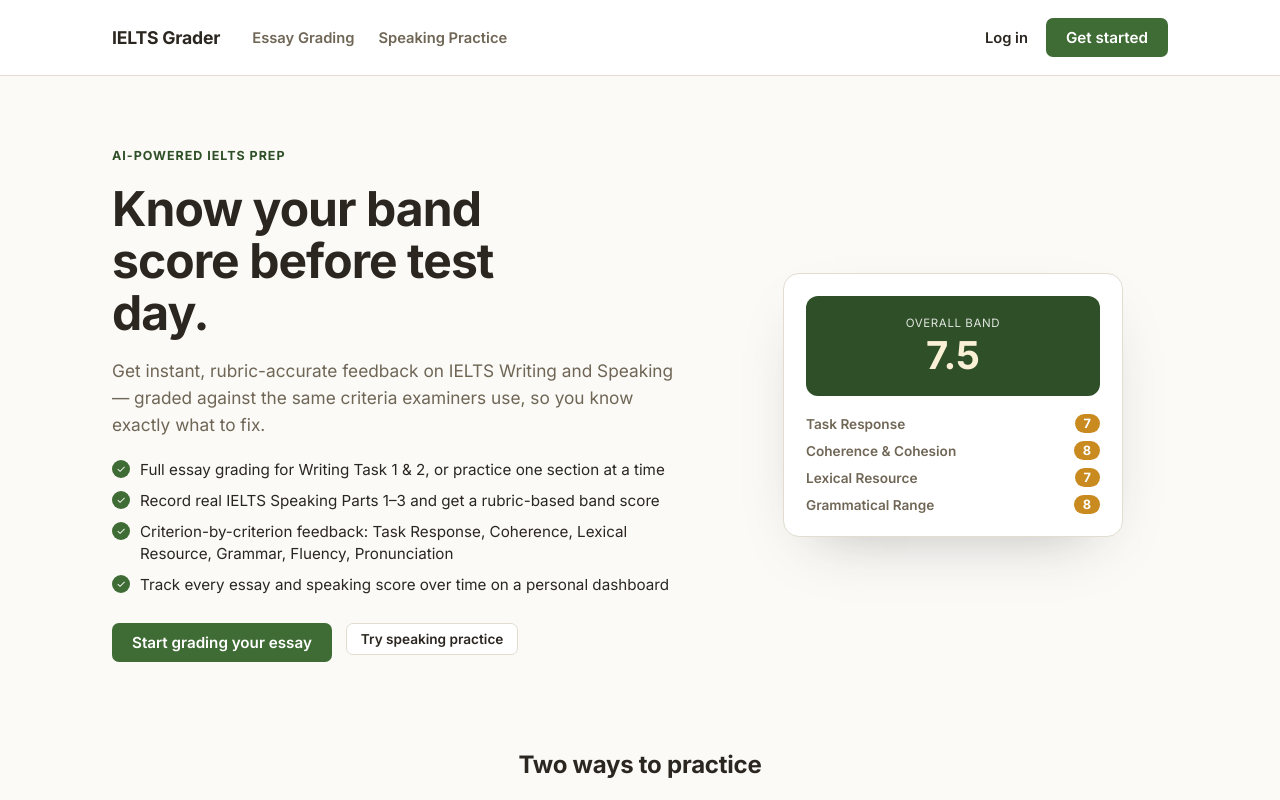
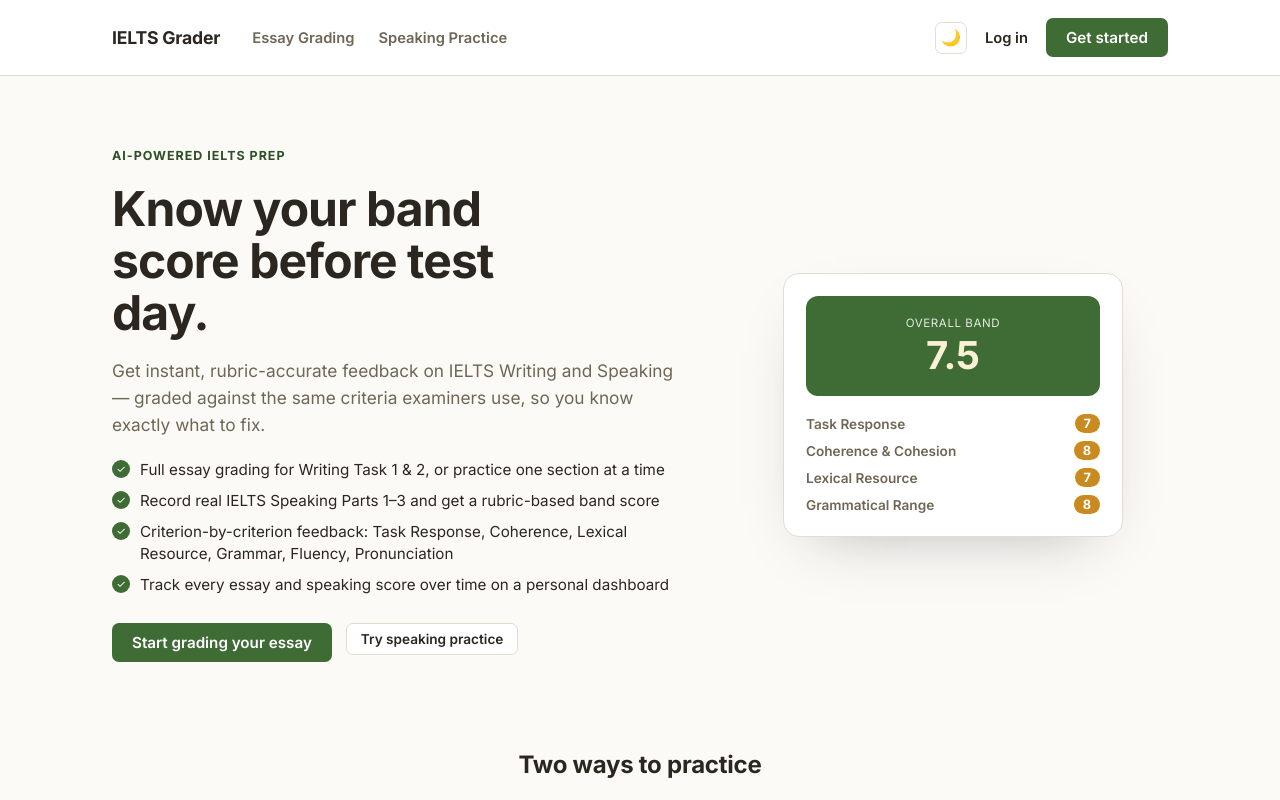
Before and after one commit to OkibeAbang/IELTS_Grader, a React (Create React App) app in the folder client/: page / in a window 1280 px wide. Shown: the top 800 px of the page. Built offline with nearby package versions, Linux system fonts and the light colour scheme; no server answers; the HTML template or start-up script is replaced by a standard one.

Commit message:
added dark mode

```diff
--- a/client/src/App.css
+++ b/client/src/App.css
@@ -13,6 +13,41 @@
   --gold-pale: #faf0d6;
   --rust: #a54a2a;
   --rust-pale: #f6e3d8;
+  color-scheme: light;
+}
+
+@media (prefers-color-scheme: dark) {
+  :root:not([data-theme='light']) {
+    --cream: #1c1a16;
+    --cream-deep: #262319;
+    --sand: #3a3527;
+    --brown-line: #423d2d;
+    --brown-text: #b8ae97;
+    --brown-deep: #f3efe4;
+    --green-deep: #8fc17c;
+    --green-pale: #26331f;
+    --gold-deep: #e8bb63;
+    --gold-pale: #3a2f16;
+    --rust: #d97b54;
+    --rust-pale: #3a2419;
+    color-scheme: dark;
+  }
+}
+
+:root[data-theme='dark'] {
+  --cream: #1c1a16;
+  --cream-deep: #262319;
+  --sand: #3a3527;
+  --brown-line: #423d2d;
+  --brown-text: #b8ae97;
+  --brown-deep: #f3efe4;
+  --green-deep: #8fc17c;
+  --green-pale: #26331f;
+  --gold-deep: #e8bb63;
+  --gold-pale: #3a2f16;
+  --rust: #d97b54;
+  --rust-pale: #3a2419;
+  color-scheme: dark;
 }
 
 * {
@@ -200,6 +235,30 @@
   color: var(--rust);
 }
 
+.theme-toggle {
+  display: inline-flex;
+  align-items: center;
+  justify-content: center;
+  width: 32px;
+  height: 32px;
+  font-size: 1rem;
+  line-height: 1;
+  padding: 0;
+  border: 1px solid var(--brown-line);
+  border-radius: 7px;
+  background: var(--cream-deep);
+  color: var(--brown-deep);
+  cursor: pointer;
+}
+
+.theme-toggle:hover {
+  border-color: var(--green);
+}
+
+.sidebar-theme-toggle {
+  align-self: flex-start;
+}
+
 .submit-btn {
   display: inline-block;
   align-self: flex-start;
@@ -216,7 +275,7 @@
 }
 
 .submit-btn:hover:not(:disabled) {
-  background: var(--green-deep);
+  filter: brightness(0.88);
 }
 
 .submit-btn:disabled {
@@ -575,7 +634,7 @@
   flex-direction: column;
   align-items: center;
   gap: 4px;
-  background: var(--green-deep);
+  background: var(--green);
   color: #fff;
   padding: 28px 20px;
   border-radius: 12px;
@@ -1221,6 +1280,12 @@
 
 .admin-header h1 {
   font-size: 1.6rem;
+}
+
+.admin-header-actions {
+  display: flex;
+  align-items: center;
+  gap: 10px;
 }
 
 /* ---- marketing / overview page ---- */
@@ -1382,7 +1447,7 @@
 }
 
 .hero-mock-band {
-  background: var(--green-deep);
+  background: var(--green);
   color: #fff;
   border-radius: 12px;
   padding: 20px;
--- a/client/src/App.js
+++ b/client/src/App.js
@@ -1,9 +1,11 @@
 import { BrowserRouter, Routes, Route, Outlet, Link, NavLink, useNavigate } from 'react-router-dom';
 import { GoogleOAuthProvider } from '@react-oauth/google';
 import { AuthProvider } from './context/AuthContext';
+import { ThemeProvider } from './context/ThemeContext';
 import { useAuth } from './hooks/useAuth';
 import ProtectedRoute from './components/ProtectedRoute';
 import AdminProtectedRoute from './components/AdminProtectedRoute';
+import ThemeToggle from './components/ThemeToggle';
 import OverviewPage from './pages/OverviewPage';
 import AdminLoginPage from './pages/AdminLoginPage';
 import AdminDashboardPage from './pages/AdminDashboardPage';
@@ -45,6 +47,7 @@
       </nav>
       <span className="sidebar-spacer" />
       <div className="sidebar-account">
+        <ThemeToggle className="sidebar-theme-toggle" />
         {user ? (
           <>
             <span className="sidebar-account-email">{user.email}</span>
@@ -155,9 +158,11 @@
     </BrowserRouter>
   );
 
+  const withTheme = <ThemeProvider>{content}</ThemeProvider>;
+
   return googleClientId ? (
-    <GoogleOAuthProvider clientId={googleClientId}>{content}</GoogleOAuthProvider>
+    <GoogleOAuthProvider clientId={googleClientId}>{withTheme}</GoogleOAuthProvider>
   ) : (
-    content
+    withTheme
   );
 }
--- /dev/null
+++ b/client/src/components/ThemeToggle.js
@@ -0,0 +1,18 @@
+import { useTheme } from '../hooks/useTheme';
+
+export default function ThemeToggle({ className = '' }) {
+  const { theme, toggleTheme } = useTheme();
+  const isDark = theme === 'dark';
+
+  return (
+    <button
+      type="button"
+      className={`theme-toggle ${className}`.trim()}
+      onClick={toggleTheme}
+      aria-label={isDark ? 'Switch to light mode' : 'Switch to dark mode'}
+      title={isDark ? 'Switch to light mode' : 'Switch to dark mode'}
+    >
+      {isDark ? '☀️' : '🌙'}
+    </button>
+  );
+}
--- a/client/src/components/speaking/BandTrendChart.js
+++ b/client/src/components/speaking/BandTrendChart.js
@@ -64,11 +64,11 @@
             </text>
           ))}
 
-        <path d={linePath} fill="none" stroke="var(--green-deep)" strokeWidth="2" strokeLinejoin="round" strokeLinecap="round" />
+        <path d={linePath} fill="none" stroke="var(--green)" strokeWidth="2" strokeLinejoin="round" strokeLinecap="round" />
 
         {points.map((p, i) => (
           <g key={i}>
-            <circle cx={xFor(i)} cy={yFor(p.band)} r="5" fill="var(--green-deep)" stroke="var(--cream-deep)" strokeWidth="2" />
+            <circle cx={xFor(i)} cy={yFor(p.band)} r="5" fill="var(--green)" stroke="var(--cream-deep)" strokeWidth="2" />
             <circle
               cx={xFor(i)}
               cy={yFor(p.band)}
@@ -86,7 +86,7 @@
         ))}
 
         <g transform={`translate(${xFor(points.length - 1)}, ${yFor(last.band)})`}>
-          <rect x={8} y={-11} width={30} height={22} rx={11} fill="var(--green-deep)" />
+          <rect x={8} y={-11} width={30} height={22} rx={11} fill="var(--green)" />
           <text x={23} y={0} textAnchor="middle" dominantBaseline="middle" className="chart-end-label">
             {last.band}
           </text>
--- /dev/null
+++ b/client/src/context/ThemeContext.js
@@ -0,0 +1,46 @@
+import { createContext, useCallback, useEffect, useMemo, useState } from 'react';
+
+export const ThemeContext = createContext(null);
+
+const STORAGE_KEY = 'ielts-grader-theme';
+
+function getSystemTheme() {
+  return window.matchMedia('(prefers-color-scheme: dark)').matches ? 'dark' : 'light';
+}
+
+function getInitialTheme() {
+  const stored = localStorage.getItem(STORAGE_KEY);
+  if (stored === 'light' || stored === 'dark') return stored;
+  return getSystemTheme();
+}
+
+export function ThemeProvider({ children }) {
+  const [theme, setTheme] = useState(getInitialTheme);
+
+  useEffect(() => {
+    document.documentElement.setAttribute('data-theme', theme);
+  }, [theme]);
+
+  useEffect(() => {
+    const media = window.matchMedia('(prefers-color-scheme: dark)');
+    function handleChange(event) {
+      if (!localStorage.getItem(STORAGE_KEY)) {
+        setTheme(event.matches ? 'dark' : 'light');
+      }
+    }
+    media.addEventListener('change', handleChange);
+    return () => media.removeEventListener('change', handleChange);
+  }, []);
+
+  const toggleTheme = useCallback(() => {
+    setTheme((current) => {
+      const next = current === 'dark' ? 'light' : 'dark';
+      localStorage.setItem(STORAGE_KEY, next);
+      return next;
+    });
+  }, []);
+
+  const value = useMemo(() => ({ theme, toggleTheme }), [theme, toggleTheme]);
+
+  return <ThemeContext.Provider value={value}>{children}</ThemeContext.Provider>;
+}
--- /dev/null
+++ b/client/src/hooks/useTheme.js
@@ -0,0 +1,10 @@
+import { useContext } from 'react';
+import { ThemeContext } from '../context/ThemeContext';
+
+export function useTheme() {
+  const ctx = useContext(ThemeContext);
+  if (!ctx) {
+    throw new Error('useTheme must be used within a ThemeProvider');
+  }
+  return ctx;
+}
--- a/client/src/index.css
+++ b/client/src/index.css
@@ -5,7 +5,9 @@
     sans-serif;
   -webkit-font-smoothing: antialiased;
   -moz-osx-font-smoothing: grayscale;
-  background: #fbfaf7;
+  background: var(--cream);
+  color: var(--brown-deep);
+  transition: background 0.15s ease, color 0.15s ease;
 }
 
 code {
--- a/client/src/pages/AdminDashboardPage.js
+++ b/client/src/pages/AdminDashboardPage.js
@@ -1,6 +1,7 @@
 import { useCallback, useEffect, useState } from 'react';
 import { Link, useNavigate } from 'react-router-dom';
 import StatTile from '../components/StatTile';
+import ThemeToggle from '../components/ThemeToggle';
 import { adminLogout, fetchAdminStats, fetchAdminUsers, fetchAdminAttempts, deleteAdminUser } from '../api/admin';
 
 const TABS = ['Overview', 'Users', 'Attempts'];
@@ -59,7 +60,10 @@
     <div className="admin-standalone">
       <header className="admin-header">
         <h1>Admin</h1>
-        <button type="button" className="top-nav-logout" onClick={handleLogout}>Log out</button>
+        <div className="admin-header-actions">
+          <ThemeToggle />
+          <button type="button" className="top-nav-logout" onClick={handleLogout}>Log out</button>
+        </div>
       </header>
 
       <div className="mode-tabs">
--- a/client/src/pages/OverviewPage.js
+++ b/client/src/pages/OverviewPage.js
@@ -1,4 +1,5 @@
 import { Link } from 'react-router-dom';
+import ThemeToggle from '../components/ThemeToggle';
 
 const CHECKLIST = [
   'Full essay grading for Writing Task 1 & 2, or practice one section at a time',
@@ -33,6 +34,7 @@
             <Link to="/speaking">Speaking Practice</Link>
           </nav>
           <div className="marketing-nav-actions">
+            <ThemeToggle />
             <Link to="/login" className="marketing-nav-login">Log in</Link>
             <Link to="/essay-grader" className="submit-btn">Get started</Link>
           </div>
```
Also changed, not shown: 1 other file (tests, documents, lock files or other folders).
